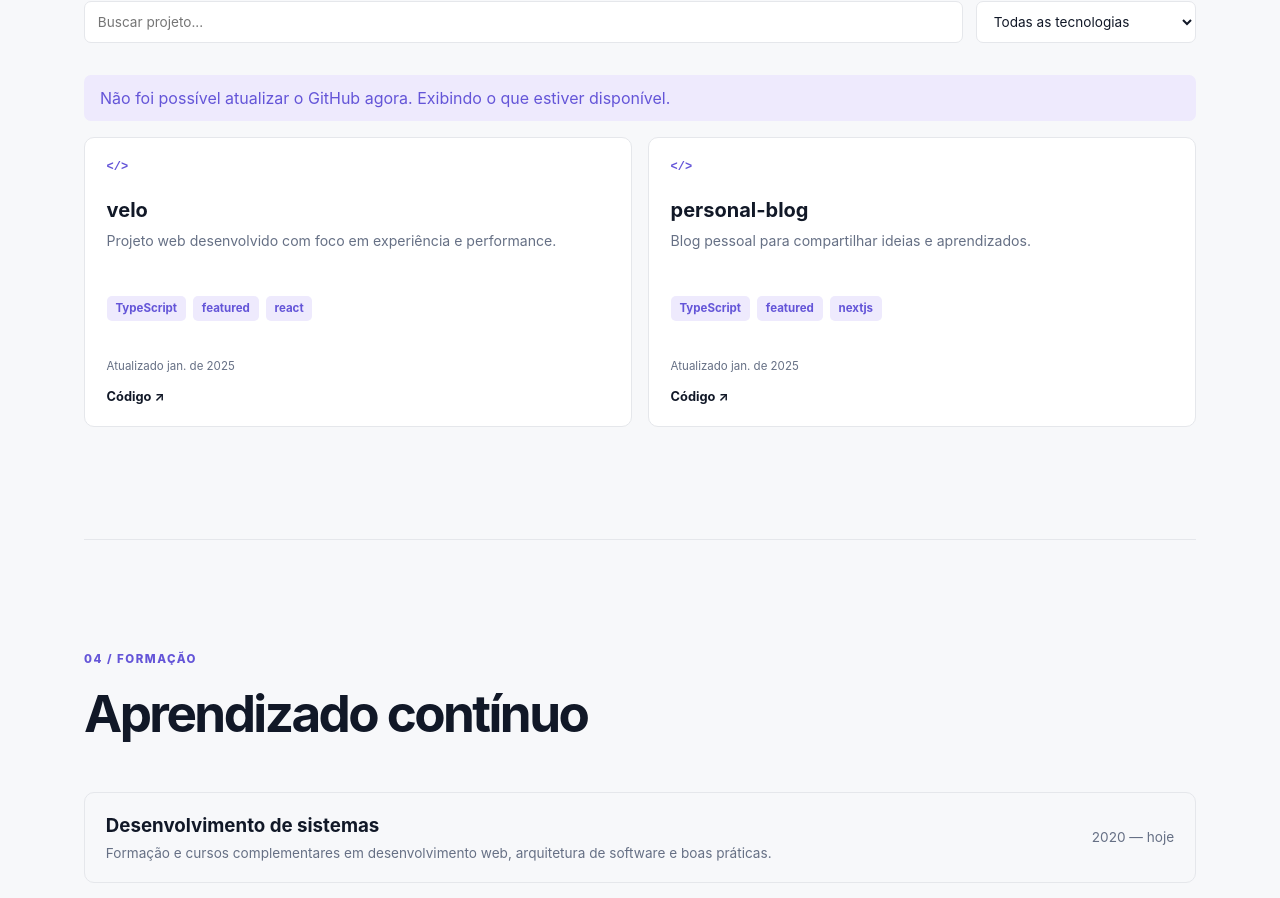
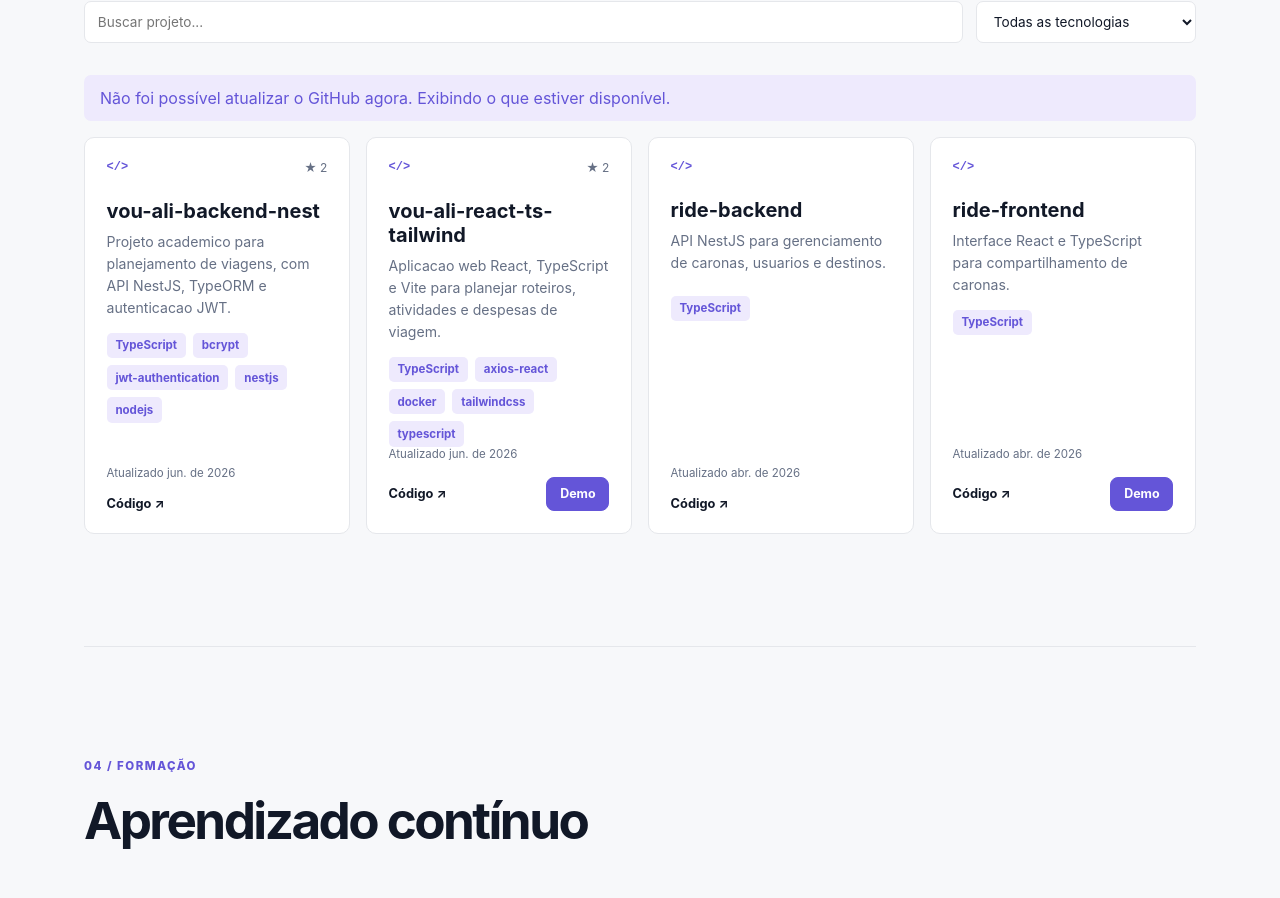
Before and after one commit to Lancellot/react-portfolio, a React (Create React App) app: page / in a window 1280 px wide. Shown: the part 2940-3838 px from the top of the page. Built offline with nearby package versions, Linux system fonts and the light colour scheme; no server answers.

Commit message:
feat(github): fetch and group public repositories

```diff
--- a/src/config.ts
+++ b/src/config.ts
@@ -1,18 +1,13 @@
-import { ProjectConfig } from './types';
+export const GITHUB_USER = 'Lancellot';
+export const CACHE_KEY = 'assis-github-repos-v2';
+export const CACHE_TTL = 1000 * 60 * 60;
 
-export const GITHUB_USER = 'lancellot';
-export const CACHE_KEY = 'assis-github-repos';
-export const CACHE_TTL = 1000 * 60 * 30;
-export const projectConfig: ProjectConfig = {
-  featured: ['velo', 'personal-blog'],
-  includeForks: false,
-  includeArchived: false,
-};
+export { projectConfig } from './projects.config';
 
 export const contact = {
-  email: 'assis.pires.neto@gmail.com',
-  whatsapp: '5511999999999',
+  email: 'assis.pires.netors@gmail.com',
+  whatsapp: '5551997447884',
   linkedin: 'https://www.linkedin.com/in/assispiresneto/',
   github: `https://github.com/${GITHUB_USER}`,
-  resume: '/curriculo.pdf',
+  resume: `${process.env.PUBLIC_URL || ''}/curriculo.pdf`,
 };
--- a/src/githubService.ts
+++ b/src/githubService.ts
@@ -1,71 +1,229 @@
-import { CACHE_KEY, CACHE_TTL, GITHUB_USER, projectConfig } from './config';
-import { GithubRepo } from './types';
-
-export const fallbackRepos: GithubRepo[] = [
-  {
-    id: 1, name: 'velo', full_name: `${GITHUB_USER}/velo`,
-    description: 'Projeto web desenvolvido com foco em experiência e performance.',
-    html_url: `https://github.com/${GITHUB_USER}/velo`, homepage: null, language: 'TypeScript',
-    topics: ['featured', 'react'], stargazers_count: 0, updated_at: '2025-01-01T00:00:00Z', fork: false, archived: false,
-  },
-  {
-    id: 2, name: 'personal-blog', full_name: `${GITHUB_USER}/personal-blog`,
-    description: 'Blog pessoal para compartilhar ideias e aprendizados.',
-    html_url: `https://github.com/${GITHUB_USER}/personal-blog`, homepage: null, language: 'TypeScript',
-    topics: ['featured', 'nextjs'], stargazers_count: 0, updated_at: '2025-01-01T00:00:00Z', fork: false, archived: false,
-  },
-];
+import { CACHE_KEY, CACHE_TTL, GITHUB_USER } from './config';
+import { projectConfig } from './projects.config';
+import { GithubRepo, PortfolioProject } from './types';
 
 interface CachedRepos {
   expiresAt: number;
   repos: GithubRepo[];
 }
+const isBrowser = typeof window !== 'undefined';
 
-const readCache = (): GithubRepo[] | null => {
+const staticRepo = (
+  id: number,
+  name: string,
+  description: string,
+  role: 'backend' | 'frontend',
+  homepage: string | null = null,
+  updatedAt = '2026-01-01T00:00:00Z',
+  stars = 0,
+  topics: string[] = [],
+): GithubRepo => ({
+  id,
+  name,
+  full_name: `${GITHUB_USER}/${name}`,
+  description,
+  html_url: `https://github.com/${GITHUB_USER}/${name}`,
+  homepage,
+  language: 'TypeScript',
+  topics,
+  stargazers_count: stars,
+  updated_at: updatedAt,
+  fork: false,
+  archived: false,
+});
+
+export const fallbackRepos: GithubRepo[] = [
+  staticRepo(
+    1,
+    'vou-ali-backend-nest',
+    'Projeto academico para planejamento de viagens, com API NestJS, TypeORM e autenticacao JWT.',
+    'backend',
+    null,
+    '2026-06-16T21:17:49Z',
+    2,
+    ['bcrypt', 'jwt-authentication', 'nestjs', 'nodejs', 'swagger', 'typeorm', 'typescript'],
+  ),
+  staticRepo(
+    2,
+    'vou-ali-react-ts-tailwind',
+    'Aplicacao web React, TypeScript e Vite para planejar roteiros, atividades e despesas de viagem.',
+    'frontend',
+    'https://vou-ali-react-ts-tailwind.vercel.app/',
+    '2026-06-16T21:13:00Z',
+    2,
+    ['axios-react', 'docker', 'tailwindcss', 'typescript', 'vite'],
+  ),
+  staticRepo(
+    3,
+    'ride-backend',
+    'API NestJS para gerenciamento de caronas, usuarios e destinos.',
+    'backend',
+    null,
+    '2026-04-15T19:31:59Z',
+  ),
+  staticRepo(
+    4,
+    'ride-frontend',
+    'Interface React e TypeScript para compartilhamento de caronas.',
+    'frontend',
+    'https://ride-frontend-xi.vercel.app',
+    '2026-04-15T18:57:08Z',
+  ),
+];
+
+function readCache(): GithubRepo[] | null {
+  if (!isBrowser) return null;
   try {
-    const cached = localStorage.getItem(CACHE_KEY);
-    if (!cached) return null;
-    const parsed = JSON.parse(cached) as CachedRepos;
-    return parsed.expiresAt > Date.now() ? parsed.repos : null;
+    const value = window.localStorage.getItem(CACHE_KEY);
+    if (!value) return null;
+    const parsed = JSON.parse(value) as CachedRepos;
+    return parsed.expiresAt > Date.now() && Array.isArray(parsed.repos) ? parsed.repos : null;
   } catch {
     return null;
   }
-};
+}
 
-const writeCache = (repos: GithubRepo[]): void => {
+function writeCache(repos: GithubRepo[]): void {
+  if (!isBrowser) return;
   try {
-    localStorage.setItem(CACHE_KEY, JSON.stringify({ repos, expiresAt: Date.now() + CACHE_TTL }));
+    window.localStorage.setItem(
+      CACHE_KEY,
+      JSON.stringify({ repos, expiresAt: Date.now() + CACHE_TTL }),
+    );
   } catch {
-    // Cache availability must not prevent the portfolio from rendering.
+    /* Cache storage is optional. */
   }
-};
+}
 
 export const getCachedRepos = (): GithubRepo[] | null => readCache();
 
-export async function fetchGithubRepos(): Promise<GithubRepo[]> {
+function isGithubRepo(value: unknown): value is GithubRepo {
+  if (!value || typeof value !== 'object') return false;
+  const repo = value as Partial<GithubRepo>;
+  return (
+    typeof repo.id === 'number' &&
+    typeof repo.name === 'string' &&
+    typeof repo.full_name === 'string' &&
+    typeof repo.html_url === 'string' &&
+    typeof repo.updated_at === 'string' &&
+    Array.isArray(repo.topics) &&
+    typeof repo.stargazers_count === 'number' &&
+    typeof repo.fork === 'boolean' &&
+    typeof repo.archived === 'boolean'
+  );
+}
+
+export async function fetchGithubRepos(fetcher: typeof fetch = fetch): Promise<GithubRepo[]> {
   const token = process.env.REACT_APP_GITHUB_TOKEN || process.env.VITE_GITHUB_TOKEN;
   const headers: HeadersInit = { Accept: 'application/vnd.github+json' };
   if (token) headers.Authorization = `Bearer ${token}`;
   const repos: GithubRepo[] = [];
-  let page = 1;
 
-  while (true) {
-    const response = await fetch(
+  for (let page = 1; ; page += 1) {
+    const response = await fetcher(
       `https://api.github.com/users/${GITHUB_USER}/repos?per_page=100&sort=updated&page=${page}`,
       { headers },
     );
-    if (!response.ok) {
-      throw new Error(response.status === 403 ? 'GitHub API rate limit reached.' : 'Unable to load GitHub repositories.');
-    }
-    const pageRepos = (await response.json()) as GithubRepo[];
-    repos.push(...pageRepos);
-    if (pageRepos.length < 100) break;
-    page += 1;
+    if (!response.ok)
+      throw new Error(
+        response.status === 403
+          ? 'GitHub API rate limit reached.'
+          : 'Unable to load GitHub repositories.',
+      );
+    const body: unknown = await response.json();
+    if (!Array.isArray(body) || !body.every(isGithubRepo))
+      throw new Error('GitHub returned an invalid repository list.');
+    repos.push(...body);
+    if (body.length < 100) break;
   }
 
   const filtered = repos.filter(
-    (repo) => (projectConfig.includeForks || !repo.fork) && (projectConfig.includeArchived || !repo.archived),
+    (repo) =>
+      (projectConfig.includeForks ||
+        !repo.fork ||
+        projectConfig.projects.some(
+          (project) =>
+            project.allowForks &&
+            project.repositoryNames.some((name) => normalize(name) === normalize(repo.name)),
+        )) &&
+      (projectConfig.includeArchived || !repo.archived) &&
+      !projectConfig.excludeRepositories.includes(repo.name.toLowerCase()),
   );
   writeCache(filtered);
   return filtered;
 }
+
+const normalize = (name: string) => name.toLowerCase().replace(/[^a-z0-9]/g, '');
+const uniqueStrings = (values: string[]) =>
+  Array.from(new Map(values.map((value) => [value.toLowerCase(), value])).values());
+const isBackend = (repo: GithubRepo) => /back.?end|backend|api|server/i.test(repo.name);
+const isFrontend = (repo: GithubRepo) => /front.?end|frontend|client|web|react/i.test(repo.name);
+
+export function groupGithubRepos(repos: GithubRepo[]): PortfolioProject[] {
+  const assigned = new Set<number>();
+  const projects: PortfolioProject[] = projectConfig.projects
+    .map((config) => {
+      const names = config.repositoryNames.map(normalize);
+      const matches = repos.filter((repo) =>
+        names.some((name) => {
+          const repoName = normalize(repo.name);
+          return repoName === name;
+        }),
+      );
+      matches.forEach((repo) => assigned.add(repo.id));
+      const featuredByTopic = matches.some((repo) => repo.topics.includes('featured'));
+      return {
+        id: config.id,
+        name: config.title,
+        description: config.description,
+        repositories: matches,
+        technologies: uniqueStrings([
+          ...config.technologies,
+          ...matches.flatMap((repo) => [repo.language, ...repo.topics].filter(Boolean) as string[]),
+        ]),
+        updated_at:
+          matches
+            .map((repo) => repo.updated_at)
+            .sort()
+            .pop() || '2026-01-01T00:00:00Z',
+        stargazers_count: matches.reduce((total, repo) => total + repo.stargazers_count, 0),
+        featured: config.featured || featuredByTopic,
+      };
+    })
+    .filter((project) => project.repositories.length > 0 || project.featured);
+
+  repos
+    .filter((repo) => !assigned.has(repo.id))
+    .forEach((repo) =>
+      projects.push({
+        id: `repo-${repo.id}`,
+        name: repo.name,
+        description: repo.description || 'Projeto publicado por Assis Pires Neto.',
+        repositories: [repo],
+        technologies: uniqueStrings([repo.language, ...repo.topics].filter(Boolean) as string[]),
+        updated_at: repo.updated_at,
+        stargazers_count: repo.stargazers_count,
+        featured:
+          repo.topics.includes('featured') || projectConfig.featured.includes(normalize(repo.name)),
+      }),
+    );
+
+  return projects.sort((a, b) => {
+    const featuredDifference = Number(b.featured) - Number(a.featured);
+    if (featuredDifference) return featuredDifference;
+    const aPriority = projectConfig.projects.findIndex((project) => project.id === a.id);
+    const bPriority = projectConfig.projects.findIndex((project) => project.id === b.id);
+    if (aPriority >= 0 || bPriority >= 0) {
+      if (aPriority < 0) return 1;
+      if (bPriority < 0) return -1;
+      return aPriority - bPriority;
+    }
+    return b.updated_at.localeCompare(a.updated_at);
+  });
+}
+
+export function getRepositoryRole(repo: GithubRepo): 'backend' | 'frontend' | 'repository' {
+  if (isBackend(repo)) return 'backend';
+  if (isFrontend(repo)) return 'frontend';
+  return 'repository';
+}
--- /dev/null
+++ b/src/projects.config.ts
@@ -0,0 +1,39 @@
+import { ProjectConfig } from './types';
+
+// Names are normalized before matching. List every repository for each product.
+export const projectConfig: ProjectConfig = {
+  featured: ['vou-ali-backend-nest', 'vou-ali-react-ts-tailwind', 'ride-backend', 'ride-frontend'],
+  includeForks: false,
+  includeArchived: false,
+  excludeRepositories: ['react-portfolio'],
+  projects: [
+    {
+      id: 'vou-ali',
+      title: 'Vou Ali',
+      description:
+        'Aplica\u00e7\u00e3o full stack para planejar viagens, criar roteiros, organizar paradas e acompanhar despesas.',
+      repositoryNames: ['vou-ali-backend-nest', 'vou-ali-react-ts-tailwind'],
+      technologies: [
+        'React',
+        'TypeScript',
+        'Vite',
+        'NestJS',
+        'PostgreSQL',
+        'TypeORM',
+        'Tailwind CSS',
+        'JWT',
+        'Jest',
+      ],
+      featured: true,
+    },
+    {
+      id: 'velo',
+      title: 'Velo',
+      description: 'Plataforma acad\u00eamica em grupo para compartilhamento de viagens.',
+      repositoryNames: ['ride-backend', 'ride-frontend'],
+      technologies: ['React', 'TypeScript', 'NestJS', 'PostgreSQL', 'Tailwind CSS', 'Jest'],
+      featured: true,
+      allowForks: true,
+    },
+  ],
+};
--- a/src/useGithubRepos.ts
+++ b/src/useGithubRepos.ts
@@ -13,6 +13,11 @@ export function useGithubRepos(): GithubState {
 
   useEffect(() => {
     let active = true;
+    if (cached) {
+      return () => {
+        active = false;
+      };
+    }
     fetchGithubRepos()
       .then((repos) => {
         if (active) setState({ repos, loading: false, error: null, fromCache: false });
@@ -23,14 +28,14 @@ export function useGithubRepos(): GithubState {
             repos: current.repos.length ? current.repos : fallbackRepos,
             loading: false,
             error: error instanceof Error ? error.message : 'Unable to load projects.',
-            fromCache: current.repos.length > 0,
+            fromCache: Boolean(getCachedRepos()),
           }));
         }
       });
     return () => {
       active = false;
     };
-  }, []);
+  }, [cached]);
 
   return state;
 }
```
Also changed, not shown: src/types.ts (+23 -0 lines), 2 other files (tests, documents, lock files or other folders).
